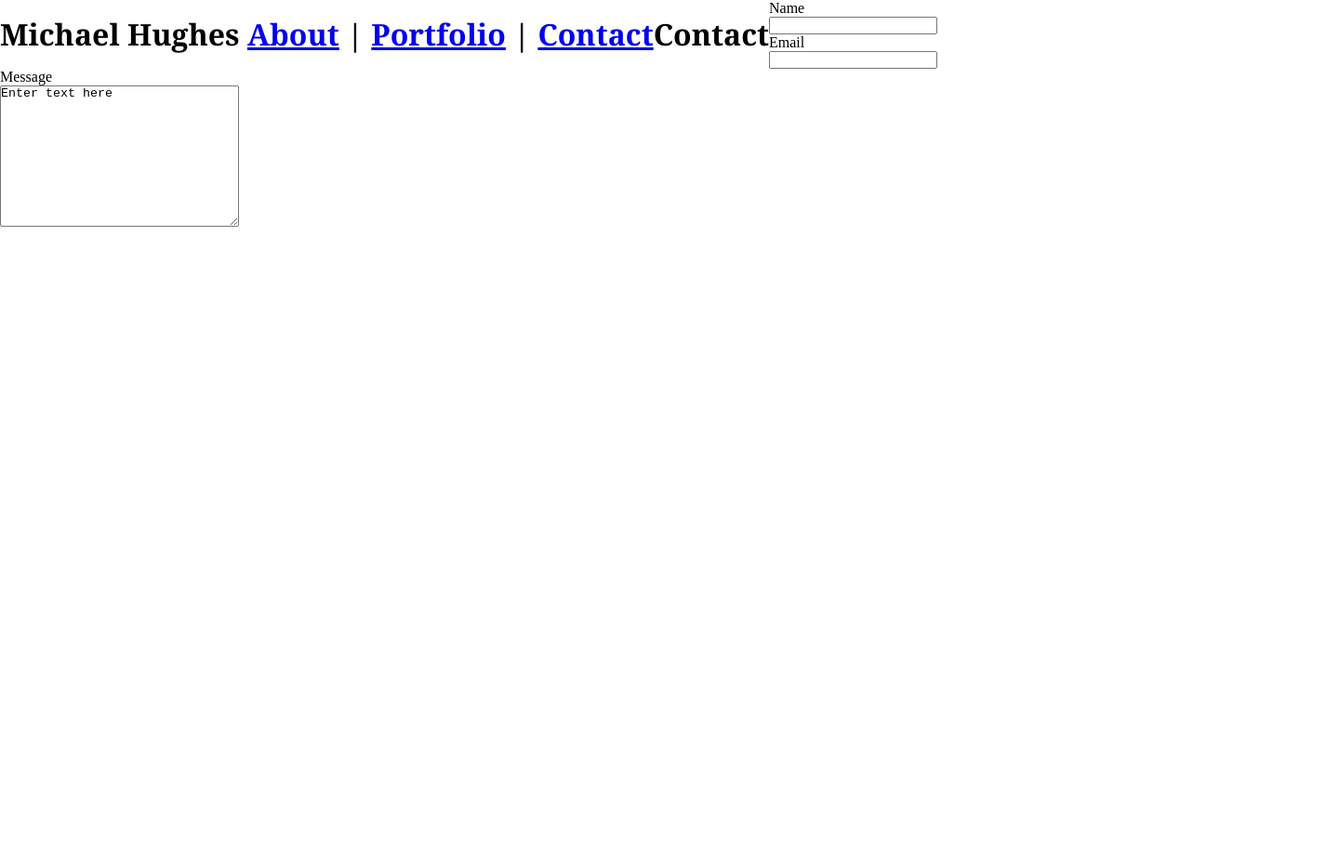
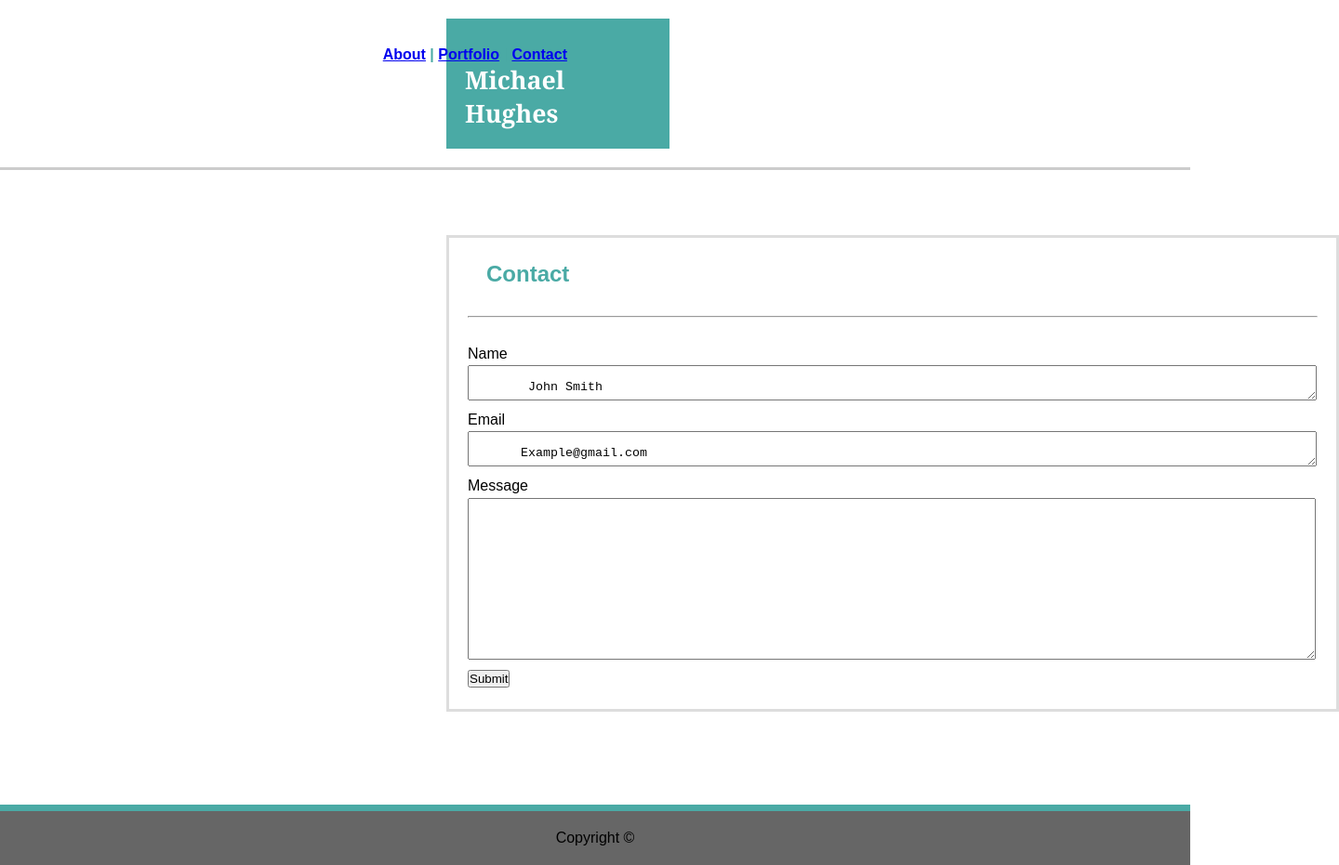
Before and after one commit to hughescoding/Basic-Portfolio, a plain HTML site: page contact.html in a window 1280 px wide. Shown: the whole page at 93% size, 1440 px wide, since content can reach past the window. Before the commit the page ends 800 px from the top, so only its background shows below. Drawn offline with Linux system fonts and the light colour scheme; files that its build step writes are made by us from their sources.

Commit message:
borders spacing

```diff
--- a/assets/css/styles.css
+++ b/assets/css/styles.css
@@ -7,17 +7,18 @@ box-sizing: border-box;
 
 header {
     padding: 20px;
-    width: 70%;
+    width: 100%;
     color: #ccc;
+    margin-bottom: 50px;
     background: #ffffff;
-    border-color: #cccccc;
-    font-family: 'Georgia', Times, Times New Roman, serif;
+    border-style: hidden hidden solid hidden;
+    border-color: #cccccc
   }
-  #name {
+#name {
     padding: 20px;
     margin-top: 0px;
-    margin-left: 100px;
-    width: 180px;
+    margin-left: 460px;
+    width: 240px;
     color: #fff;
     background:#4aaaa5;
     font-family: 'Georgia', Times, Times New Roman, serif;
@@ -31,9 +32,11 @@ header {
 }
 h2 {
     padding-left: 20px;
+    color: #4aaaa5;
 }
 #nav {
     margin-top: 30px;
+    margin-right: 650px;
     float: right;
     color: #4aaaa5;
     font-weight: bold;
@@ -46,14 +49,14 @@ h2 {
     border: 3px solid #dddddd;
     padding: 20px;
     margin-top: 20px;
-    margin-left: 120px;
+    margin-left: 480px;
+    margin-bottom: 100px;
     line-height: 1.6;
     font-family: 'Arial', 'Helvetica Neue', Helvetica, sans-serif;
 }
 #content-text {
     padding: 10px;
     clear: left;
-
 }
 #photo {
     float: left;
@@ -64,6 +67,15 @@ h2 {
 .foot {
     clear:both;
     padding: 20px;
-    background-color: rgb(122, 119, 119);
+    background-color: #666666;
+    text-align: center;
     font-family: 'Arial', 'Helvetica Neue', Helvetica, sans-serif;
+    border-style: solid hidden hidden hidden;
+    border-top-width: 7px;
+    border-color: #4aaaa5
+
   }
+  #background {
+    background-image: url(/assets/images/gravel.png);
+    align-items: center;
+  }
--- a/contact.html
+++ b/contact.html
@@ -4,27 +4,43 @@
     <meta charset="UTF-8">
     <meta name="viewport" content="width=device-width, initial-scale=1.0">
     <meta http-equiv="X-UA-Compatible" content="ie=edge">
-    <link rel="stylesheet" href="styles.css">
-    <title>Document</title>
+    <link rel="stylesheet" href="./assets/css/styles.css">
+    <title>Contact</title>
 </head>
-<div>
-        <h1>Michael Hughes              <a href="index.html">About</a> | <a href="portfolio.html">Portfolio</a> | <a href="contact.html">Contact</a> </h1>
-
-        </div>
 
 <body>
-    <div>
-            <h1>Contact</h1>
-    </div>
+
+<header>
+        <section id="nav"><a href="index.html">About</a> | <a href="portfolio.html">Portfolio</a> | <a href="contact.html">Contact</a></section>
+    <section id="name">Michael Hughes</section>
+</header>
+    <div id="content-box">
+            <h2>Contact</h2>
+
+<br>
+<hr>
+<br>
+
 <form>
 Name<br>
-<input type="text" name="Name">
+
+<textarea name="Name" rows="2" cols="30" style="margin: 0px; width: 913px; height: 38px;">
+        John Smith
+        </textarea>
 <br>
 Email<br>
-<input type="text" name="Email">
+<textarea name="Email" rows="2" cols="30" style="margin: 0px; width: 913px; height: 38px;">
+       Example@gmail.com
+        </textarea>
 <br>
 Message<br>
-<textarea name="message" rows="10" cols="30">Enter text here</textarea>
+<textarea name="Message" rows="20" cols="30" style="margin: 0px; width: 912px; height: 174px;">
+
+    </textarea>
+<br>
+<button>Submit</button>
 </form>
+</div>
 </body>
+<footer class="foot">Copyright ©</footer>
 </html>
```
Also changed, not shown: index.html (+10 -2 lines), assets/images/gravel.png (added), assets/images/style.css (deleted), 1 other file.
